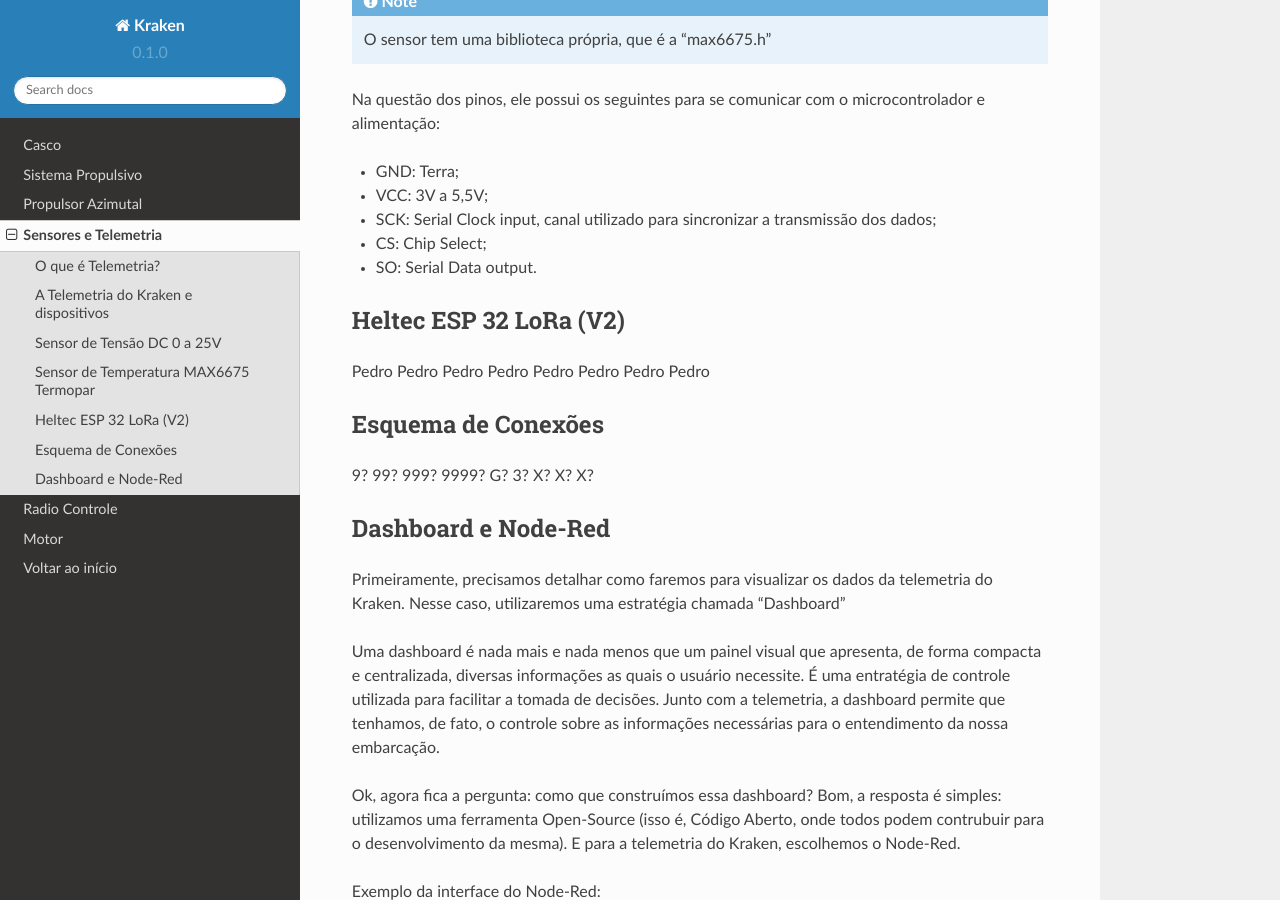
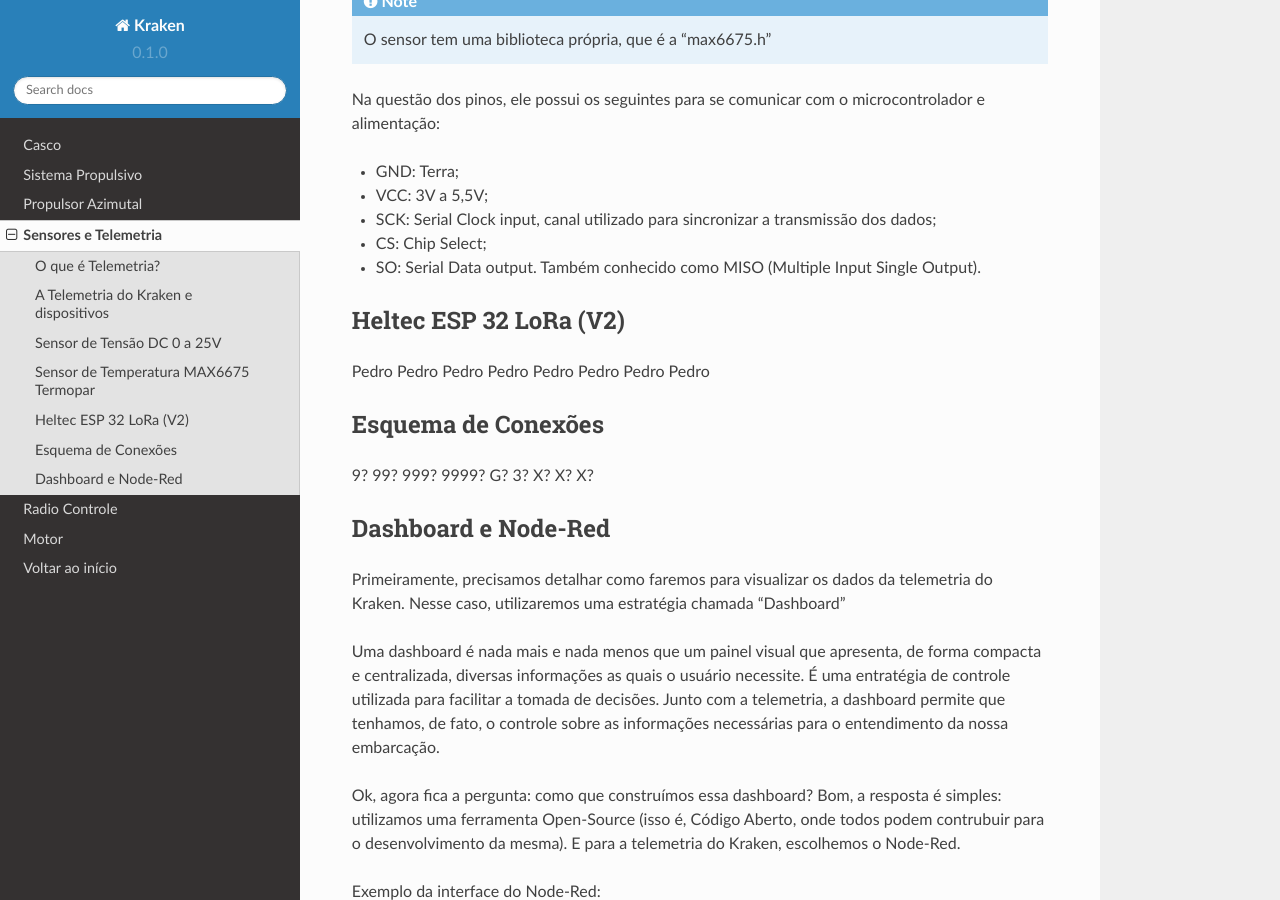
Before and after one commit to polinautico/RTD-Kraken, a Sphinx documentation site: the page built from docs/source/sensores.rst, in a window 1280 px wide and 900 px high, scrolled down 2819 px. Built offline with Sphinx 7.4.7 and the Read the Docs theme 2.0.0, drawn with Linux system fonts in a browser that asks for light colours.

Commit message:
Update sensores.rst

```diff
--- a/docs/source/sensores.rst
+++ b/docs/source/sensores.rst
@@ -55,7 +55,7 @@ Na questão dos pinos, ele possui os seguintes para se comunicar com o microcont
 * VCC: 3V a 5,5V;
 * SCK: Serial Clock input, canal utilizado para sincronizar a transmissão dos dados;
 * CS: Chip Select;
-* SO: Serial Data output.
+* SO: Serial Data output. Também conhecido como MISO (Multiple Input Single Output).
 
 Heltec ESP 32 LoRa (V2)
 -----
```
